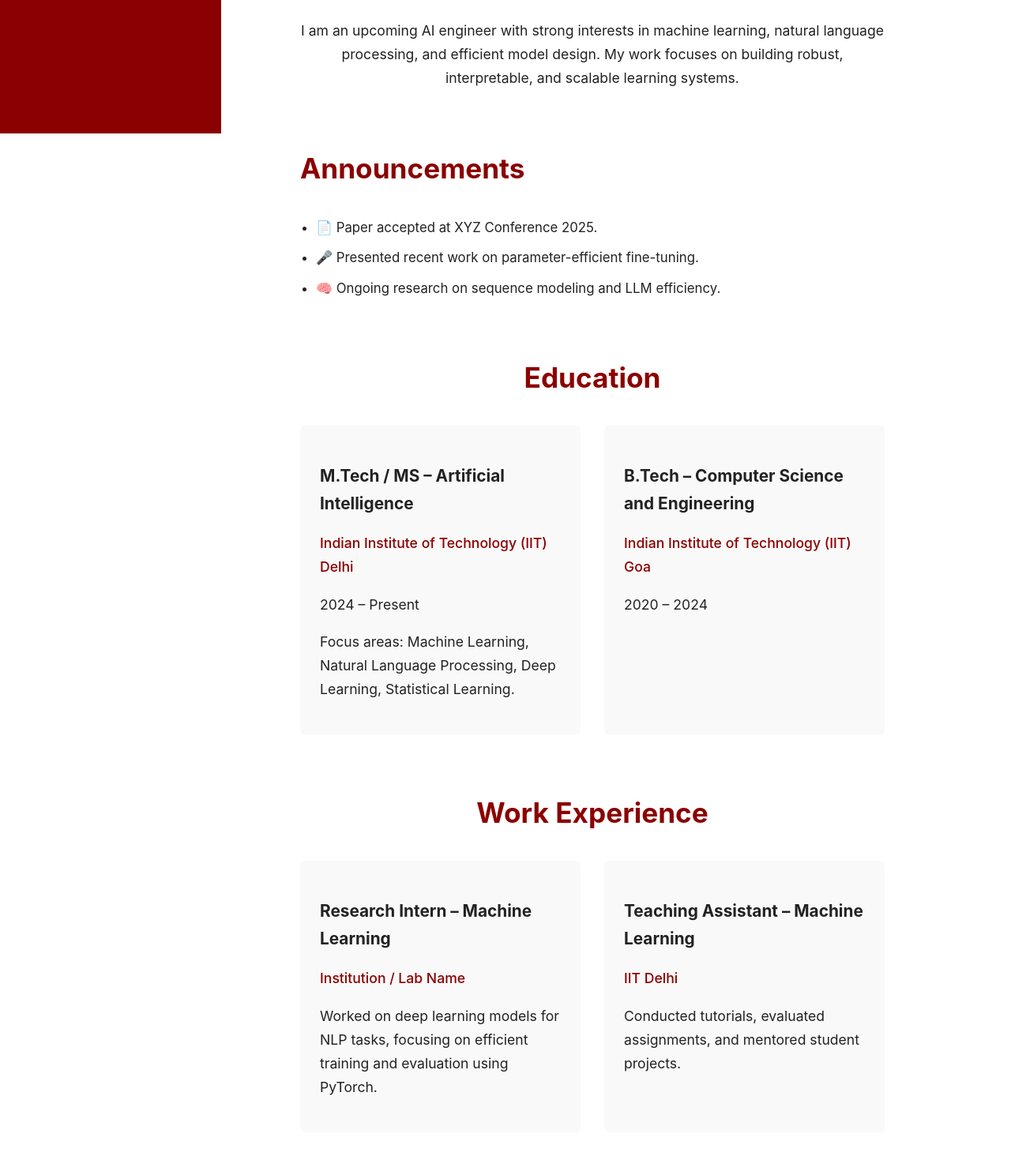
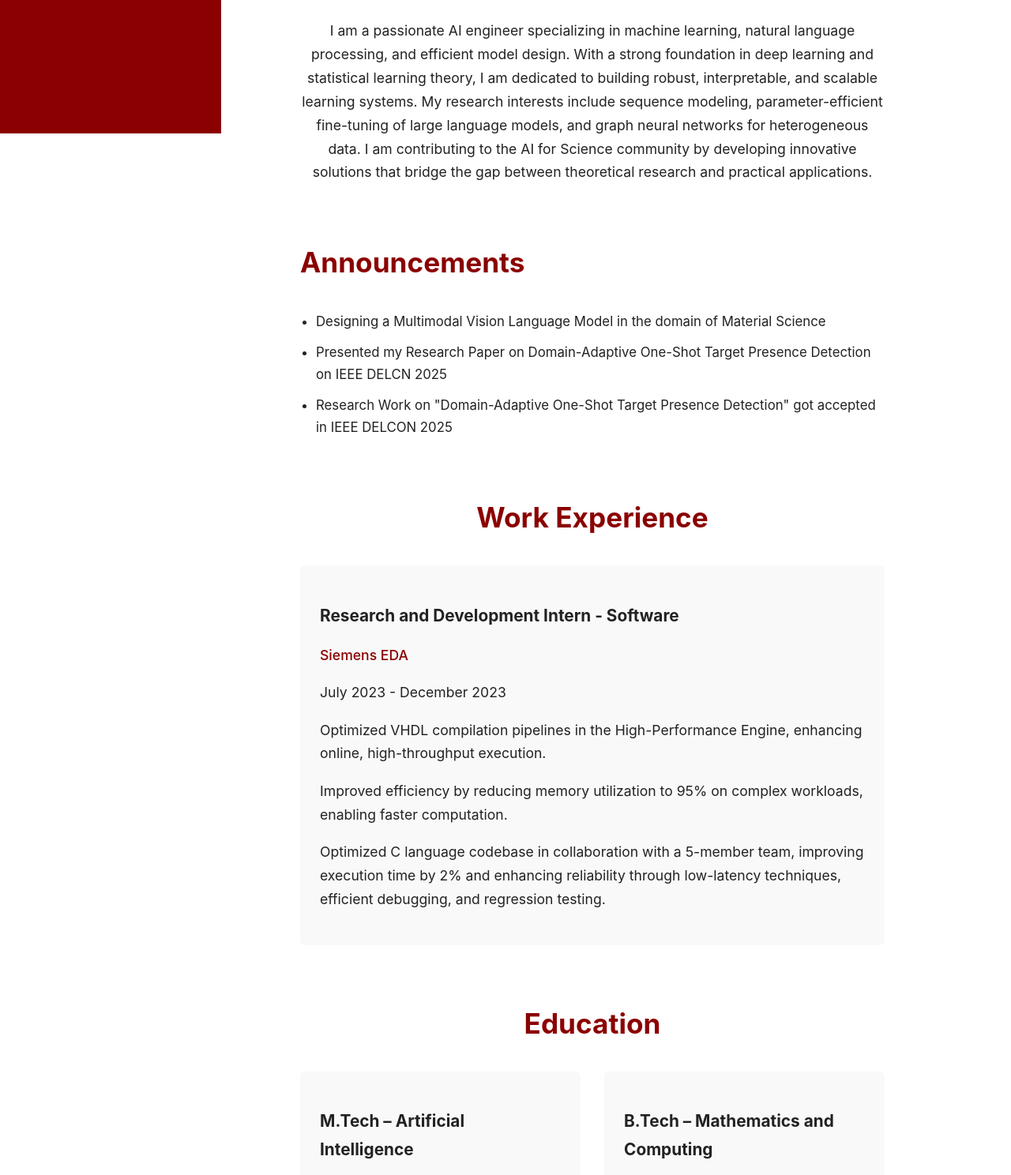
Before and after one commit to somesh2002/somesh2002.github.io, a plain HTML site: page index.html in a window 1280 px wide. Shown: the part 711-2199 px from the top of the page at 79% size. Drawn offline with Linux system fonts and the light colour scheme.

Commit message:
Updated the Website

```diff
--- a/css/style.css
+++ b/css/style.css
@@ -292,19 +292,20 @@ body {
     text-decoration: none;
   }
 
-  /* .site-footer {
-    margin-top: 80px;
+  .site-footer {
+    margin-top: 0px;
+    /* z-index: 2; */
     padding: 25px 10px;
     border-top: 1px solid #eee;
     text-align: center;
     font-size: 0.95rem;
-    color: #666;
-    background-color: #f9f9f9;
+    color: white;
+    background-color: grey;
   }
 
   .site-footer p {
     margin: 10px;
-  } */
+  }
 
 
 
--- a/index.html
+++ b/index.html
@@ -22,7 +22,7 @@
   <section class="profile">
     <img src="assets/profile1.jpeg" alt="Profile Photo">
     <h1>Somesh Agrawal</h1>
-    <p class="subtitle">AI Engineer | Working in Vision Language Models</p>
+    <p class="subtitle">AI Engineer | Working in AI for Science</p>
 
     <div class="socials">
       <a href="https://github.com/somesh2002"><i class="fab fa-github"></i></a>
@@ -35,19 +35,49 @@
   <section>
     <h2>About Me</h2>
     <p>
-      I am an upcoming AI engineer with strong interests in machine learning,
-      natural language processing, and efficient model design. My work focuses
-      on building robust, interpretable, and scalable learning systems.
+      I am a passionate AI engineer specializing in machine learning, natural language processing, and efficient model design.
+      With a strong foundation in deep learning and statistical learning theory,
+      I am dedicated to building robust, interpretable, and scalable learning systems.
+      My research interests include sequence modeling, parameter-efficient fine-tuning of large language models,
+      and graph neural networks for heterogeneous data. I am contributing to the AI for Science community by
+      developing innovative solutions that bridge the gap between theoretical research and practical applications.
     </p>
   </section>
 
   <section class="announcements">
     <h2 class="section-title">Announcements</h2>
     <ul>
-      <li>📄 Paper accepted at XYZ Conference 2025.</li>
-      <li>🎤 Presented recent work on parameter-efficient fine-tuning.</li>
-      <li>🧠 Ongoing research on sequence modeling and LLM efficiency.</li>
+      <li> Designing a Multimodal Vision Language Model in the domain of Material Science</li>
+      <li> Presented my Research Paper on Domain-Adaptive One-Shot Target Presence Detection on IEEE DELCN 2025</li>
+      <li> Research Work on "Domain-Adaptive One-Shot Target Presence Detection" got accepted in IEEE DELCON 2025</li>
     </ul>
+  </section>
+
+
+  <section>
+    <h2 class="section-title">Work Experience</h2>
+
+    <div class="card-grid">
+
+      <div class="info-card">
+        <h3>Research and Development Intern - Software</h3>
+        <p class="card-subtitle">Siemens EDA</p>
+        <p>July 2023  - December 2023</p>
+        <p>
+          Optimized VHDL compilation pipelines in the High-Performance Engine, enhancing online, high-throughput execution.
+        </p>
+        <p>
+          Improved efficiency by reducing memory utilization to 95% on complex workloads, enabling faster computation.
+        </p>
+        <p>
+          Optimized C language codebase in collaboration with a 5-member team, improving execution time by 2% and enhancing reliability through low-latency techniques, efficient debugging, and regression testing.
+        </p>
+
+      </div>
+
+    </div>
+
+
   </section>
 
 
@@ -57,53 +87,31 @@
     <div class="card-grid">
 
       <div class="info-card">
-        <h3>M.Tech / MS – Artificial Intelligence</h3>
+        <h3>M.Tech – Artificial Intelligence</h3>
         <p class="card-subtitle">Indian Institute of Technology (IIT) Delhi</p>
-        <p>2024 – Present</p>
+        <p>2024 – 2026</p>
         <p>
-          Focus areas: Machine Learning, Natural Language Processing,
-          Deep Learning, Statistical Learning.
+          CGPA: 9.0/10.0 (Current) <br>
+          Coursework: Artificial Intelligence, Machine Learning, Deep Learning, Mathematical Foundations Of Minds, Computer Vision, Data
+          Mining, Ethical Considerations In Minds, Biomedical Data Analysis, Deep Learning For Natural Language Processing, Multivariate Statistical Analysis,
+          Responsbile AI(Fairness, Bias and Interpretability)
         </p>
       </div>
 
       <div class="info-card">
-        <h3>B.Tech – Computer Science and Engineering</h3>
+        <h3>B.Tech – Mathematics and Computing</h3>
         <p class="card-subtitle">Indian Institute of Technology (IIT) Goa</p>
         <p>2020 – 2024</p>
+        <p>
+          CGPA: 8.39/10.0 (Current) <br>
+          Coursework: Real Analysis, Linear Algebra, Probability and Statistics, Complex Analysis, Algebra, Topology, Discrete Mathematics, Data Structures and Algorithms, Theory of Computation
+        </p>
       </div>
-
     </div>
 
 
   </section>
 
-  <section>
-    <h2 class="section-title">Work Experience</h2>
-
-    <div class="card-grid">
-
-      <div class="info-card">
-        <h3>Research Intern – Machine Learning</h3>
-        <p class="card-subtitle">Institution / Lab Name</p>
-        <p>
-          Worked on deep learning models for NLP tasks, focusing on
-          efficient training and evaluation using PyTorch.
-        </p>
-      </div>
-
-      <div class="info-card">
-        <h3>Teaching Assistant – Machine Learning</h3>
-        <p class="card-subtitle">IIT Delhi</p>
-        <p>
-          Conducted tutorials, evaluated assignments, and mentored
-          student projects.
-        </p>
-      </div>
-
-    </div>
-
-
-  </section>
 
   <section>
     <h2 class="section-title">Projects</h2>
@@ -111,7 +119,7 @@
     <div class="projects-container">
 
       <div class="project-box">
-        <h3>Sequence Modeling with BiLSTM & Transformers</h3>
+        <h3> Intent Based Counterspeech Generation using LLMs  (Prof. Tanmoy Chakraborty)</h3>
         <p>
           Designed and implemented sequence-to-sequence models from scratch
           using BiLSTM and Transformer architectures for text generation
@@ -124,7 +132,7 @@
       </div>
 
       <div class="project-box">
-        <h3>Parameter-Efficient Fine-Tuning of LLMs</h3>
+        <h3> Stock Price Forecasting with Frequency Decomposition and Deep Learning</h3>
         <p>
           Implemented LoRA-based fine-tuning for large language models,
           reducing memory usage while maintaining performance.
@@ -136,7 +144,7 @@
       </div>
 
       <div class="project-box">
-        <h3>Graph Neural Networks for Heterogeneous Graphs</h3>
+        <h3> Grammatical Error Correction with LLMs (Prof. Tanmoy Chakraborty)</h3>
         <p>
           Developed custom graph convolution mechanisms for bipartite
           and heterogeneous graph structures.
@@ -152,8 +160,8 @@
   </section>
 </div>
 
-<footer class="site-footer">
+<!-- <footer class="site-footer">
     <p>Made with ❤️ using ChatGPT</p>
-  </footer>
+  </footer> -->
 </body>
 </html>
```
Also changed, not shown: research.html (+2 -2 lines), resume.html (+1 -1 lines).
